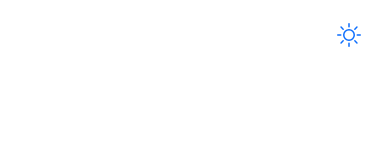
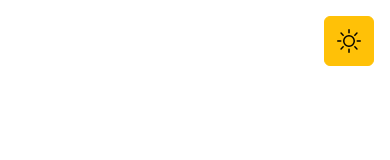
Before and after one commit to oguzy187/wol-panel, a website: page frontend/index.html in a window 390 px wide. Drawn offline with nearby package versions, Linux system fonts and the light colour scheme.

Commit message:
Fix lightswitch responsive

```diff
--- a/frontend/index.html
+++ b/frontend/index.html
@@ -13,7 +13,7 @@
 
           <title>WOL Panel</title>
      </head>
-     <body>
+     <body class="position-relative">
           <style>
                .spinner-xs {
                     --bs-spinner-width: 0.75em;
@@ -22,18 +22,17 @@
                }
           </style>
 
-          <button id="themeToggle" class="btn btn-link position-absolute" style="top: 1rem; right: 1rem;">
+          <button id="themeToggle" class="btn btn-warning z-3 position-fixed" style="top: 1rem; right: 1rem; --bs-btn-padding-y: var(--bs-btn-padding-x)">
                <!-- Sonne (für Light) -->
-                <svg xmlns="http://www.w3.org/2000/svg" id="iconSun" width="24" height="24" fill="currentColor" class="bi bi-brightness-high" viewBox="0 0 16 16" style="display: block">
+                    <svg xmlns="http://www.w3.org/2000/svg" id="iconSun" width="24" height="24" fill="currentColor" class="bi bi-brightness-high" viewBox="0 0 16 16" style="display: block">
                     <path d="M8 11a3 3 0 1 1 0-6 3 3 0 0 1 0 6m0 1a4 4 0 1 0 0-8 4 4 0 0 0 0 8M8 0a.5.5 0 0 1 .5.5v2a.5.5 0 0 1-1 0v-2A.5.5 0 0 1 8 0m0 13a.5.5 0 0 1 .5.5v2a.5.5 0 0 1-1 0v-2A.5.5 0 0 1 8 13m8-5a.5.5 0 0 1-.5.5h-2a.5.5 0 0 1 0-1h2a.5.5 0 0 1 .5.5M3 8a.5.5 0 0 1-.5.5h-2a.5.5 0 0 1 0-1h2A.5.5 0 0 1 3 8m10.657-5.657a.5.5 0 0 1 0 .707l-1.414 1.415a.5.5 0 1 1-.707-.708l1.414-1.414a.5.5 0 0 1 .707 0m-9.193 9.193a.5.5 0 0 1 0 .707L3.05 13.657a.5.5 0 0 1-.707-.707l1.414-1.414a.5.5 0 0 1 .707 0m9.193 2.121a.5.5 0 0 1-.707 0l-1.414-1.414a.5.5 0 0 1 .707-.707l1.414 1.414a.5.5 0 0 1 0 .707M4.464 4.465a.5.5 0 0 1-.707 0L2.343 3.05a.5.5 0 1 1 .707-.707l1.414 1.414a.5.5 0 0 1 0 .708"/>
                </svg>
 
                <!-- Mond (für Dark) -->
-                <svg xmlns="http://www.w3.org/2000/svg" id="iconMoon" width="24" height="24" fill="currentColor" class="bi bi-moon-fill" viewBox="0 0 16 16" style="display: none">
+                    <svg xmlns="http://www.w3.org/2000/svg" id="iconMoon" width="24" height="24" fill="currentColor" class="bi bi-moon-fill" viewBox="0 0 16 16" style="display: none">
                     <path d="M6 .278a.77.77 0 0 1 .08.858 7.2 7.2 0 0 0-.878 3.46c0 4.021 3.278 7.277 7.318 7.277q.792-.001 1.533-.16a.79.79 0 0 1 .81.316.73.73 0 0 1-.031.893A8.35 8.35 0 0 1 8.344 16C3.734 16 0 12.286 0 7.71 0 4.266 2.114 1.312 5.124.06A.75.75 0 0 1 6 .278"/>
                </svg>
           </button>
-
           <div class="container my-4">
                <div class="row js-card-container"></div>
           </div>
```
